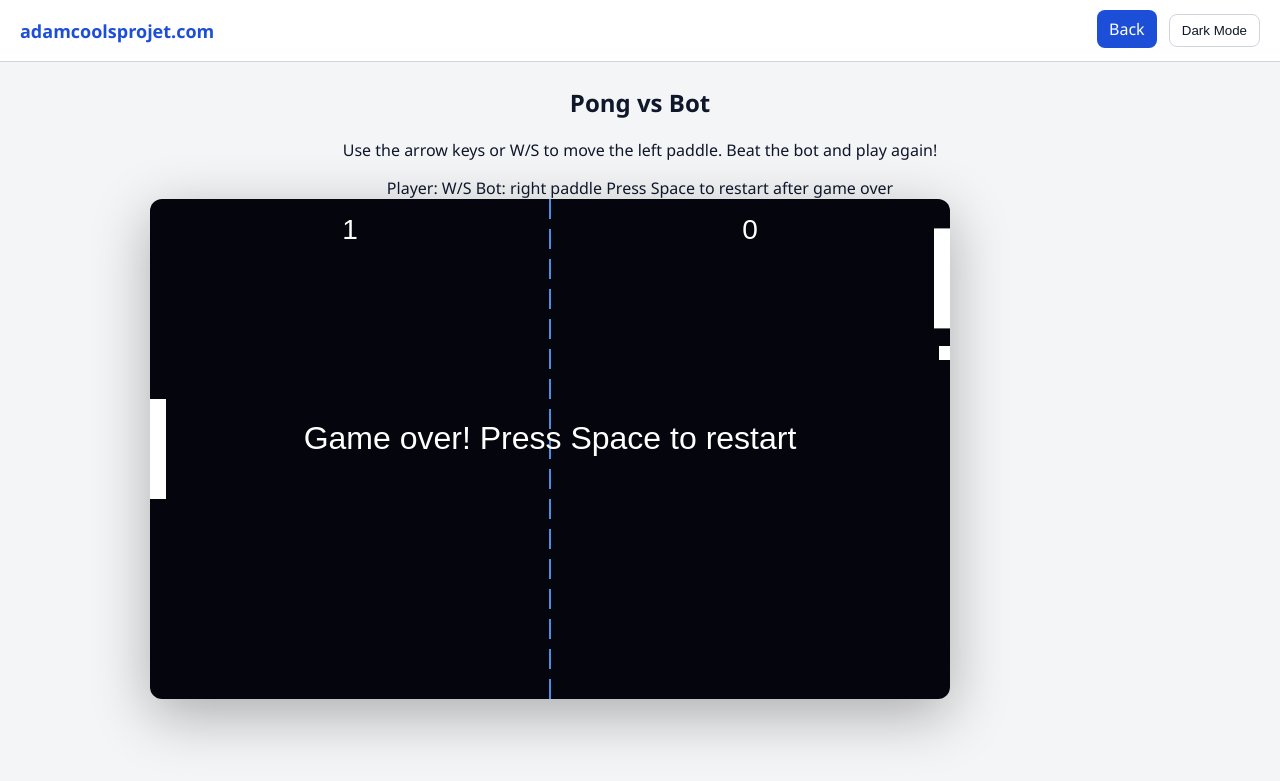
After one commit to coolsadam00-oss/adamcoolsprojet, a Flask app: page /pong in a window 1280 px wide. The commit adds this page. Shown: the top 781 px of the page. Run offline with Flask 2, Linux system fonts and the light colour scheme.

Commit message:
Add dark/light mode and Pong game page

```diff
--- a/app.py
+++ b/app.py
@@ -184,6 +184,11 @@ def project_files(pid, filename):
     return send_from_directory(folder, filename)
 
 
+@app.route("/pong")
+def pong():
+    return render_template("pong.html")
+
+
 @app.route("/robots.txt")
 def robots_txt():
     lines = [
--- /dev/null
+++ b/static/pong.js
@@ -0,0 +1,153 @@
+const canvas = document.getElementById('pongCanvas');
+const ctx = canvas.getContext('2d');
+
+const paddleWidth = 16;
+const paddleHeight = 100;
+const ballSize = 14;
+const speed = 6;
+const botSpeed = 4.2;
+
+let playerY = canvas.height / 2 - paddleHeight / 2;
+let botY = canvas.height / 2 - paddleHeight / 2;
+let ballX = canvas.width / 2 - ballSize / 2;
+let ballY = canvas.height / 2 - ballSize / 2;
+let ballDX = speed;
+let ballDY = speed;
+let playerScore = 0;
+let botScore = 0;
+let playing = true;
+let upPressed = false;
+let downPressed = false;
+
+function resetGame() {
+  playerY = canvas.height / 2 - paddleHeight / 2;
+  botY = canvas.height / 2 - paddleHeight / 2;
+  ballX = canvas.width / 2 - ballSize / 2;
+  ballY = canvas.height / 2 - ballSize / 2;
+  ballDX = speed * (Math.random() > 0.5 ? 1 : -1);
+  ballDY = speed * (Math.random() > 0.5 ? 1 : -1);
+  playing = true;
+}
+
+function drawRect(x, y, w, h, color) {
+  ctx.fillStyle = color;
+  ctx.fillRect(x, y, w, h);
+}
+
+function drawBall() {
+  drawRect(ballX, ballY, ballSize, ballSize, '#ffffff');
+}
+
+function drawNet() {
+  for (let i = 0; i < canvas.height; i += 30) {
+    drawRect(canvas.width / 2 - 1, i, 2, 20, '#4a90e2');
+  }
+}
+
+function drawScores() {
+  ctx.fillStyle = '#fff';
+  ctx.font = '28px Arial';
+  ctx.textAlign = 'center';
+  ctx.fillText(playerScore, canvas.width * 0.25, 40);
+  ctx.fillText(botScore, canvas.width * 0.75, 40);
+}
+
+function drawGameOver() {
+  ctx.fillStyle = '#fff';
+  ctx.font = '32px Arial';
+  ctx.textAlign = 'center';
+  ctx.fillText('Game over! Press Space to restart', canvas.width / 2, canvas.height / 2);
+}
+
+function update() {
+  if (!playing) return;
+
+  if (upPressed) {
+    playerY -= speed;
+  }
+  if (downPressed) {
+    playerY += speed;
+  }
+  playerY = Math.max(0, Math.min(canvas.height - paddleHeight, playerY));
+
+  // Bot movement
+  const targetY = ballY - paddleHeight / 2 + ballSize / 2;
+  if (botY + paddleHeight / 2 < targetY - 10) {
+    botY += botSpeed;
+  } else if (botY + paddleHeight / 2 > targetY + 10) {
+    botY -= botSpeed;
+  }
+  botY = Math.max(0, Math.min(canvas.height - paddleHeight, botY));
+
+  ballX += ballDX;
+  ballY += ballDY;
+
+  if (ballY <= 0 || ballY + ballSize >= canvas.height) {
+    ballDY *= -1;
+  }
+
+  if (ballX <= paddleWidth) {
+    if (ballY + ballSize > playerY && ballY < playerY + paddleHeight) {
+      ballDX *= -1.1;
+      ballX = paddleWidth;
+    }
+  }
+
+  if (ballX + ballSize >= canvas.width - paddleWidth) {
+    if (ballY + ballSize > botY && ballY < botY + paddleHeight) {
+      ballDX *= -1.1;
+      ballX = canvas.width - paddleWidth - ballSize;
+    }
+  }
+
+  if (ballX < 0) {
+    botScore += 1;
+    playing = false;
+  }
+
+  if (ballX + ballSize > canvas.width) {
+    playerScore += 1;
+    playing = false;
+  }
+}
+
+function draw() {
+  ctx.fillStyle = '#05050d';
+  ctx.fillRect(0, 0, canvas.width, canvas.height);
+  drawNet();
+  drawRect(0, playerY, paddleWidth, paddleHeight, '#fff');
+  drawRect(canvas.width - paddleWidth, botY, paddleWidth, paddleHeight, '#fff');
+  drawBall();
+  drawScores();
+  if (!playing) drawGameOver();
+}
+
+function loop() {
+  update();
+  draw();
+  requestAnimationFrame(loop);
+}
+
+document.addEventListener('keydown', (event) => {
+  if (event.key === 'ArrowUp' || event.key.toLowerCase() === 'w') {
+    upPressed = true;
+  }
+  if (event.key === 'ArrowDown' || event.key.toLowerCase() === 's') {
+    downPressed = true;
+  }
+  if (event.key === ' ' && !playing) {
+    resetGame();
+  }
+});
+
+document.addEventListener('keyup', (event) => {
+  if (event.key === 'ArrowUp' || event.key.toLowerCase() === 'w') {
+    upPressed = false;
+  }
+  if (event.key === 'ArrowDown' || event.key.toLowerCase() === 's') {
+    downPressed = false;
+  }
+});
+
+resetGame();
+loop();
--- a/static/style.css
+++ b/static/style.css
@@ -1,16 +1,39 @@
 /* Base */
 :root{
-	--bg:#0b0b0b; --card:#0f0f12; --muted:#9aa3b2; --accent:#1e88e5; --success:#2e7d32
+  --bg:#0b0b0b;
+  --surface:#070708;
+  --card:#0f0f12;
+  --text:#e8eef6;
+  --muted:#9aa3b2;
+  --accent:#1e88e5;
+  --accent-soft:rgba(30,136,229,0.12);
+  --border:#111418;
+  --success:#2e7d32;
+  --danger:#e53935;
 }
-body{font-family:Segoe UI,Arial,Helvetica,sans-serif;background:var(--bg);color:#e8eef6;margin:0;padding:0}
+html[data-theme="light"]{
+  --bg:#f4f5f7;
+  --surface:#ffffff;
+  --card:#f8fafc;
+  --text:#0f172a;
+  --muted:#64748b;
+  --accent:#1d4ed8;
+  --accent-soft:rgba(29,78,216,0.12);
+  --border:#d1d5db;
+  --success:#166534;
+  --danger:#b91c1c;
+}
+body{font-family:Segoe UI,Arial,Helvetica,sans-serif;background:var(--bg);color:var(--text);margin:0;padding:0}
 
 /* Topbar */
-.topbar{display:flex;align-items:center;justify-content:space-between;padding:14px 20px;background:#070708;border-bottom:1px solid #111}
+.topbar{display:flex;align-items:center;justify-content:space-between;padding:14px 20px;background:var(--surface);border-bottom:1px solid var(--border)}
 .brand{font-weight:700;font-size:18px;color:var(--accent)}
 .topbar .search{flex:1;margin:0 18px}
-.topbar input{width:100%;padding:8px 10px;border-radius:8px;border:1px solid #222;background:#0b0b0e;color:inherit}
+.topbar input{width:100%;padding:8px 10px;border-radius:8px;border:1px solid var(--border);background:var(--bg);color:inherit}
 .topbar button{margin-left:8px;padding:8px 12px;border-radius:8px;border:none;background:var(--accent);color:#fff}
 .topbar .actions .btn{background:var(--accent);padding:8px 12px;border-radius:8px;color:#fff;text-decoration:none}
+.topbar .actions .btn.secondary{background:var(--border);color:var(--text);border:1px solid var(--border)}
+.topbar .actions .theme-toggle{background:transparent;color:var(--text);border:1px solid var(--border);padding:8px 12px;margin-left:8px;border-radius:8px;cursor:pointer}
 
 /* Hero */
 .hero{padding:36px 20px;text-align:center;background:linear-gradient(90deg, rgba(30,136,229,0.08), transparent)}
@@ -21,26 +44,31 @@ body{font-family:Segoe UI,Arial,Helvetica,sans-serif;background:var(--bg);color:
 main{padding:20px}
 .empty{color:var(--muted)}
 .grid{display:grid;grid-template-columns:repeat(auto-fill,minmax(260px,1fr));gap:18px}
-.card{background:var(--card);padding:14px;border-radius:10px;border:1px solid #151518;box-shadow:0 2px 6px rgba(0,0,0,0.4)}
+.card{background:var(--card);padding:14px;border-radius:10px;border:1px solid var(--border);box-shadow:0 2px 6px rgba(0,0,0,0.18)}
 .card-head{display:flex;justify-content:space-between;align-items:flex-start;gap:8px}
 .card h3{margin:0;font-size:16px}
 .muted{color:var(--muted)}
-.desc{margin:8px 0;color:#cbd6e6;font-size:13px}
+.desc{margin:8px 0;color:var(--muted);font-size:13px}
 .tags{display:flex;gap:6px;flex-wrap:wrap}
-.tag{background:#0b2436;color:#9fd7ff;padding:4px 8px;border-radius:999px;font-size:12px}
+.tag{background:var(--accent-soft);color:var(--accent);padding:4px 8px;border-radius:999px;font-size:12px}
 .card-actions{margin-top:12px}
 .card .view{display:inline-block;padding:8px 12px;background:var(--success);color:#fff;border-radius:8px;text-decoration:none}
 .card:hover{transform:translateY(-4px);transition:all 0.16s ease}
 
 /* Upload & view pages */
 .upload-main,.view-main{max-width:980px;margin:24px auto;padding:0 18px}
-.upload-form{background:var(--card);padding:16px;border-radius:10px;border:1px solid #151518}
+.upload-form{background:var(--card);padding:16px;border-radius:10px;border:1px solid var(--border)}
 .upload-form label{display:block;margin-bottom:10px}
-.upload-form input,.upload-form textarea{width:100%;padding:10px;border-radius:8px;border:1px solid #222;background:#060607;color:inherit}
+.upload-form input,.upload-form textarea{width:100%;padding:10px;border-radius:8px;border:1px solid var(--border);background:var(--bg);color:inherit}
 button, .upload-form button{background:var(--accent);color:#fff;padding:10px 14px;border-radius:8px;border:none}
 
 .view-header{max-width:980px;margin:14px auto;padding:0 18px}
 .iframe-wrap{max-width:980px;margin:8px auto}
 .btn.small{padding:6px 10px;font-size:13px}
 
-footer{padding:18px 20px;color:var(--muted);border-top:1px solid #111}
+.pong-page{max-width:980px;margin:24px auto;padding:0 18px;text-align:center}
+.pong-canvas-wrap{background:var(--surface);border:1px solid var(--border);border-radius:14px;display:inline-block;padding:18px}
+#pongCanvas{display:block;background:var(--bg);border-radius:12px;box-shadow:0 16px 58px rgba(0,0,0,0.3)}
+.pong-instructions{margin-top:16px;color:var(--muted);font-size:15px}
+
+footer{padding:18px 20px;color:var(--muted);border-top:1px solid var(--border)}
--- /dev/null
+++ b/static/theme.js
@@ -0,0 +1,32 @@
+const themeToggle = document.getElementById('themeToggle');
+
+function getStoredTheme() {
+  return localStorage.getItem('siteTheme');
+}
+
+function getPreferredTheme() {
+  const stored = getStoredTheme();
+  if (stored) return stored;
+  return window.matchMedia('(prefers-color-scheme:dark)').matches ? 'dark' : 'light';
+}
+
+function updateToggleLabel(theme) {
+  if (!themeToggle) return;
+  themeToggle.textContent = theme === 'dark' ? 'Light Mode' : 'Dark Mode';
+}
+
+function setTheme(theme) {
+  document.documentElement.dataset.theme = theme;
+  localStorage.setItem('siteTheme', theme);
+  updateToggleLabel(theme);
+}
+
+if (themeToggle) {
+  const initialTheme = getPreferredTheme();
+  setTheme(initialTheme);
+
+  themeToggle.addEventListener('click', () => {
+    const nextTheme = document.documentElement.dataset.theme === 'dark' ? 'light' : 'dark';
+    setTheme(nextTheme);
+  });
+}
--- a/templates/index.html
+++ b/templates/index.html
@@ -17,6 +17,8 @@
     </div>
     <div class="actions">
       <a class="btn" href="/upload">Upload Game</a>
+      <a class="btn secondary" href="/pong">Play Pong</a>
+      <button id="themeToggle" class="theme-toggle" type="button">Toggle Theme</button>
     </div>
   </nav>
 
@@ -53,5 +55,6 @@
   <footer>
     <div class="footer-inner">{{ site_name }} — simple game gallery • Upload responsibly</div>
   </footer>
+  <script src="/static/theme.js"></script>
 </body>
 </html>
--- /dev/null
+++ b/templates/pong.html
@@ -0,0 +1,37 @@
+<!doctype html>
+<html>
+<head>
+  <meta charset="utf-8" />
+  <meta name="viewport" content="width=device-width,initial-scale=1" />
+  <title>Play Pong — {{ site_name }}</title>
+  <link rel="stylesheet" href="/static/style.css">
+</head>
+<body>
+  <nav class="topbar">
+    <div class="brand">{{ site_name }}</div>
+    <div class="actions">
+      <a class="btn" href="/">Back</a>
+      <button id="themeToggle" class="theme-toggle" type="button">Toggle Theme</button>
+    </div>
+  </nav>
+
+  <main class="pong-page">
+    <section class="pong-header">
+      <h1>Pong vs Bot</h1>
+      <p>Use the arrow keys or W/S to move the left paddle. Beat the bot and play again!</p>
+      <div class="pong-info">
+        <span>Player: W/S</span>
+        <span>Bot: right paddle</span>
+        <span>Press Space to restart after game over</span>
+      </div>
+    </section>
+
+    <div class="pong-container">
+      <canvas id="pongCanvas" width="800" height="500"></canvas>
+    </div>
+  </main>
+
+  <script src="/static/theme.js"></script>
+  <script src="/static/pong.js"></script>
+</body>
+</html>
--- a/templates/upload.html
+++ b/templates/upload.html
@@ -11,6 +11,7 @@
     <div class="brand">{{ site_name }}</div>
     <div class="actions">
       <a class="btn" href="/">Back</a>
+      <button id="themeToggle" class="theme-toggle" type="button">Toggle Theme</button>
     </div>
   </nav>
 
@@ -34,5 +35,6 @@
       <button type="submit">Upload</button>
     </form>
   </main>
+  <script src="/static/theme.js"></script>
 </body>
 </html>
--- a/templates/view.html
+++ b/templates/view.html
@@ -12,6 +12,7 @@
     <div class="brand">{{ site_name }}</div>
     <div class="actions">
       <a class="btn" href="/">Back</a>
+      <button id="themeToggle" class="theme-toggle" type="button">Toggle Theme</button>
     </div>
   </nav>
 
@@ -27,5 +28,6 @@
       <p>No index.html found in this project. You can browse files <a href="/project_files/{{ project.id }}/">here</a>.</p>
     {% endif %}
   </main>
+  <script src="/static/theme.js"></script>
 </body>
 </html>
```
Also changed, not shown: debug_local.py (added, +10 -0 lines).
